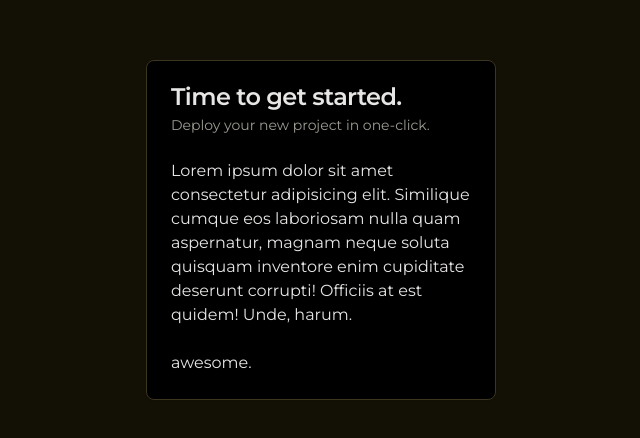
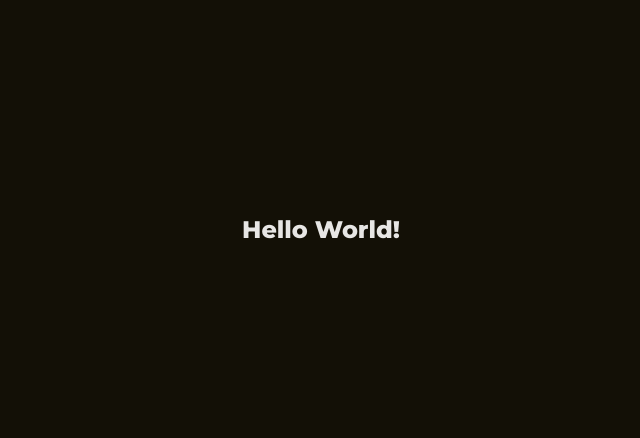
Before and after one commit to jasooh/portfolio-v.2, a Next.js app: page / in a window 1280 px wide. Shown: the part 170-608 px from the top of the page, without its empty margins (319-959 px from the left). Built offline with nearby package versions, Linux system fonts and the light colour scheme.

Commit message:
global styling

```diff
--- a/src/app/layout.tsx
+++ b/src/app/layout.tsx
@@ -3,8 +3,7 @@
 // Metadata & Fonts
 import type { Metadata } from "next";
 import { Montserrat } from "next/font/google";
-import "./globals.css";
-
+import "../styling/globals.css";
 const montserrat = Montserrat({ subsets: ["latin"] });
 
 export const metadata: Metadata = {
--- a/src/app/page.tsx
+++ b/src/app/page.tsx
@@ -1,11 +1,10 @@
-import TestCard from "@/components/TestCard";
-import Image from "next/image";
+import "../styling/constants.css";
 
 export default function Home() {
   return (
-    <main className="overflow-hidden w-full h-fit min-h-screen">
-      <div className="w-full h-screen flex items-center justify-center">
-        <TestCard />
+    <main className="page-container">
+      <div className="col-container">
+        <h1>Hello World!</h1>
       </div>
     </main>
   );
--- /dev/null
+++ b/src/styling/constants.css
@@ -0,0 +1,17 @@
+/* Constant styling for the app */
+
+@tailwind components;
+
+@layer components {
+  .page-container {
+    @apply overflow-hidden w-full h-fit min-h-screen;
+  }
+
+  .row-container {
+    @apply flex flex-row;
+  }
+
+  .col-container {
+    @apply h-screen flex flex-col items-center justify-center;
+  }
+}
--- a/src/app/globals.css
+++ b/src/styling/globals.css
@@ -50,6 +50,9 @@
 }
 
 @layer base {
+  h1 {
+    @apply text-2xl font-extrabold;
+  }
   * {
     @apply border-border;
   }
```
Also changed, not shown: components.json.
